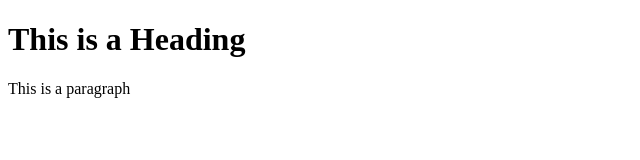
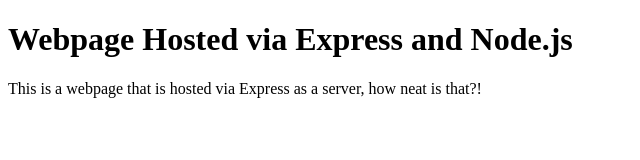
Before and after one commit to CharlotteCorbett/sit323_737-2023-t1-prac2p, a website: page Week1/index.html in a window 1280 px wide. Shown: the whole page, without its empty margins (0-640 px from the left). Drawn offline with Linux system fonts and the light colour scheme.

Commit message:
Edit comments in app.js as well as index.html

```diff
--- a/Week1/app.js
+++ b/Week1/app.js
@@ -5,14 +5,14 @@
 // Requiring path which finds the path to our index.html file.
 const path = require('path');
 
-// Initiates our app andd calls express into our app.
+// Initiates our app and calls express.
 const app = express();
 
 // Initiates our port constant, which can be changed here
 const port = 3000;
 
 // Sends request using the path module which finds and gets our
-// index.html file then sends it to express.
+// static index.html file then sends it to express.
 app.get('/', (request, response) => {
     response.sendFile(path.join(__dirname, './index.html'));
 });
--- a/Week1/index.html
+++ b/Week1/index.html
@@ -1,12 +1,12 @@
 <!DOCTYPE html>
 <html>
 <head>
-    <title>Page Title</title>
+    <title>Task 2.1P Webpage via Express</title>
 </head>
 
 <body>
-    <h1>This is a Heading</h1>
-    <p>This is a paragraph</p>
+    <h1>Webpage Hosted via Express and Node.js</h1>
+    <p>This is a webpage that is hosted via Express as a server, how neat is that?!</p>
 </body>
 
 </html>
```
